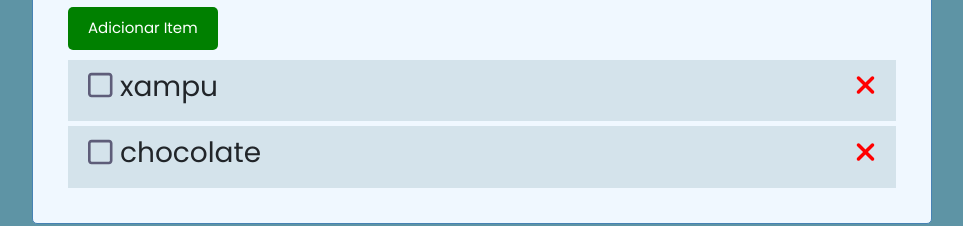
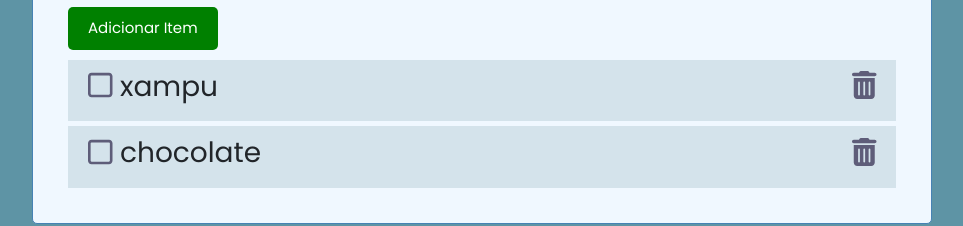
Before and after one commit to victorramacciotti/shopList, an Angular app: page / in a window 1280 px wide. Shown: the part 155-381 px from the top of the page, without its empty margins (158-1121 px from the left). Built offline with nearby package versions, Linux system fonts and the light colour scheme; data requests are answered from the project's data file.

Commit message:
feat: alteração icone de excluir item

```diff
--- a/src/app/components/list-item/list-item.component.html
+++ b/src/app/components/list-item/list-item.component.html
@@ -11,6 +11,6 @@
             {{item.nome}}
         </div>
 
-        <fa-icon [icon] = "faTimes" [ngStyle]="{'color':'red'}" (click)="onDelete(item)"></fa-icon>
+        <fa-icon [icon] = "faTrashCan" [ngStyle]="{'color':'rgb(94, 93, 121)'}" (click)="onDelete(item)"></fa-icon>
     </h3>
 </div>
--- a/src/app/components/list-item/list-item.component.ts
+++ b/src/app/components/list-item/list-item.component.ts
@@ -1,6 +1,6 @@
 import { Component, EventEmitter, Input, Output } from '@angular/core';
 import { Item } from '../../../item';
-import { faTimes, faCheckSquare } from '@fortawesome/free-solid-svg-icons';
+import { faCheckSquare, faTrashCan } from '@fortawesome/free-solid-svg-icons';
 import { FontAwesomeModule } from '@fortawesome/angular-fontawesome';
 import { CommonModule } from '@angular/common';
 import { faSquare } from '@fortawesome/free-regular-svg-icons'
@@ -17,10 +17,11 @@ export class ListItemComponent {
   @Output () onDeleteItem = new EventEmitter<Item>();
   @Output () onDoneComprado = new EventEmitter<Item>();
 
-  faTimes = faTimes;
+  faTrashCan = faTrashCan;
   faCheckSquare = faCheckSquare;
   faSquare = faSquare;
   checkedItem: boolean = false;
+
 
   onDelete(item: Item){
     this.onDeleteItem.emit(item);
```
